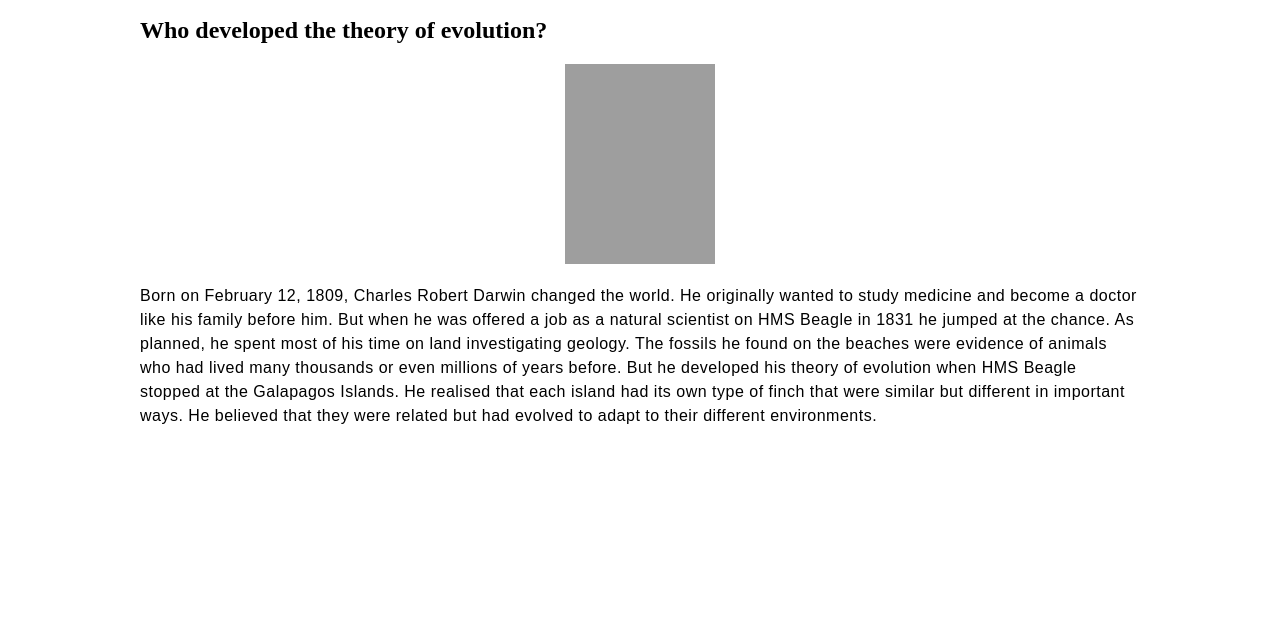
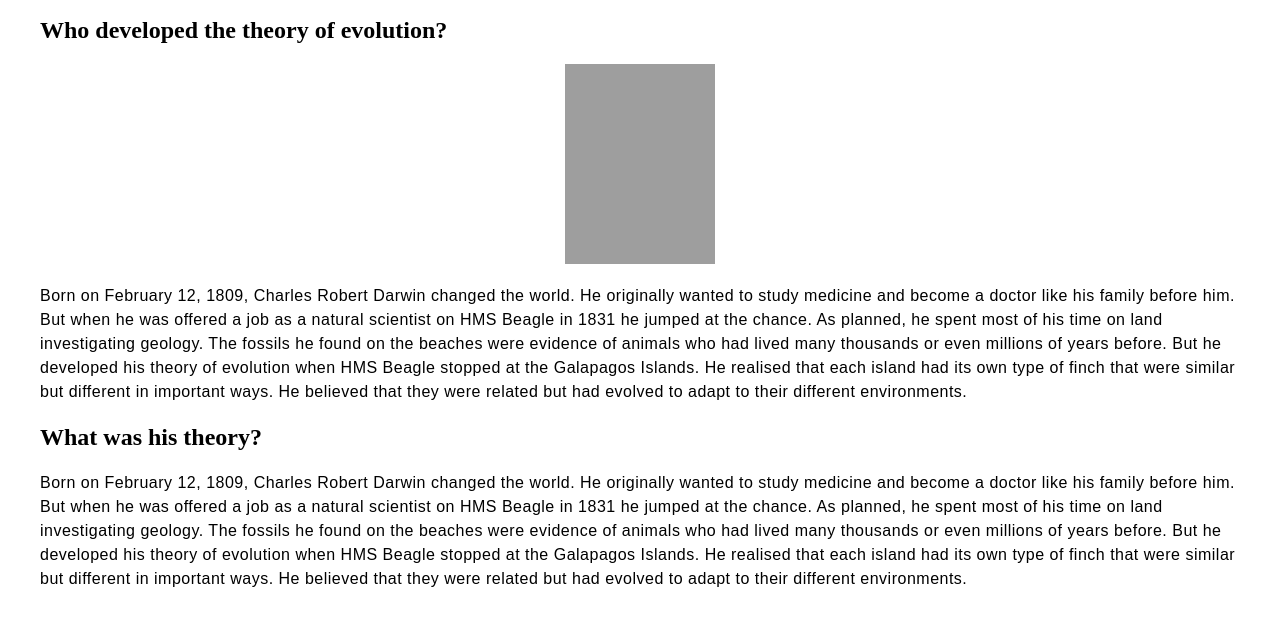
Before and after one commit to 3RAW/EvolutionFunFacts, a plain HTML site: page index.html in a window 1280 px wide. Shown: the part 105-730 px from the top of the page. Drawn offline with Linux system fonts and the light colour scheme; grey boxes are pictures that could not be loaded.

Commit message:
...................................

```diff
--- a/index.html
+++ b/index.html
@@ -11,7 +11,7 @@ p.small {
 }
 </style>
   <style>
-    body { width: 1000px; margin: 0 auto; }
+    body { width: 1200px; margin: 0 auto; }
 </style>
   <style>
   p {
@@ -28,4 +28,11 @@ p.small {
       who had lived many thousands or even millions of years before. But he developed his theory of evolution when HMS Beagle stopped
       at the Galapagos Islands. He realised that each island had its own type of finch that were similar but different in important
       ways. He believed that they were related but had evolved to adapt to their different environments.</p>
+  <h2>What was his theory?</h2>
+  <p class="small">Born on February 12, 1809, Charles Robert Darwin changed the world. He originally wanted to study medicine and become a doctor
+      like his family before him. But when he was offered a job as a natural scientist on HMS Beagle in 1831 he jumped at the chance. As
+      planned, he spent most of his time on land investigating geology. The fossils he found on the beaches were evidence of animals
+      who had lived many thousands or even millions of years before. But he developed his theory of evolution when HMS Beagle stopped
+      at the Galapagos Islands. He realised that each island had its own type of finch that were similar but different in important
+      ways. He believed that they were related but had evolved to adapt to their different environments.</p>
     </html>
```
